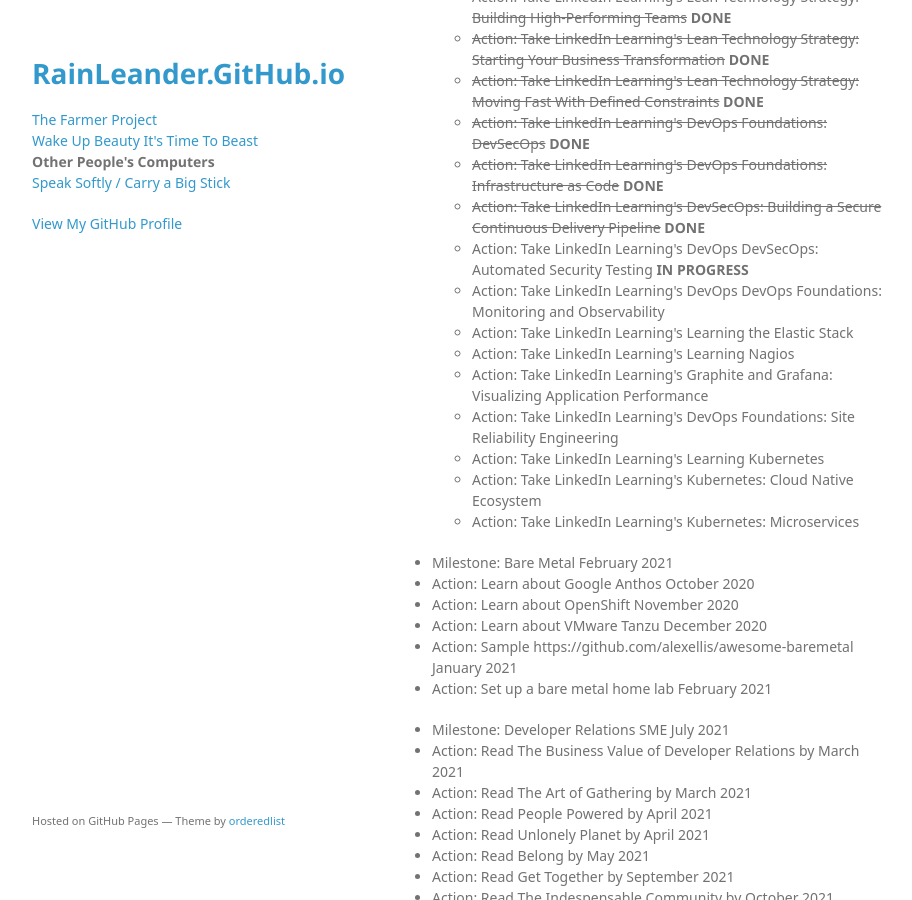
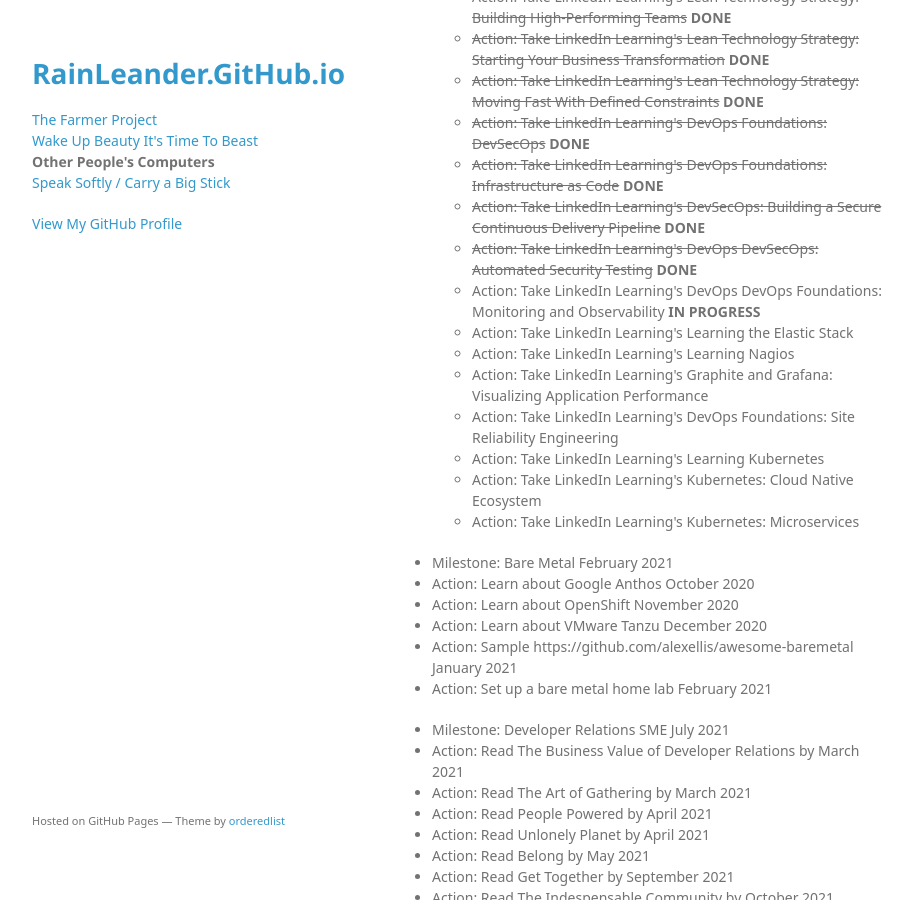
Before and after one commit to rainleander/rainleander.github.io, a Jekyll site: the page other-peoples-computers.html, which Jekyll copies as it is, in a window 1280 px wide and 900 px high, scrolled down 1116 px. Shown: the whole window, without its empty margins (178-1090 px from the left). Built offline with Jekyll 4.4.1, drawn with Linux system fonts in a browser that asks for light colours; some web fonts are replaced.

Commit message:
Update other-peoples-computers.html
Signed-off-by: K Rain Leander <rainleander@users.noreply.github.com>

```diff
--- a/other-peoples-computers.html
+++ b/other-peoples-computers.html
@@ -63,8 +63,8 @@
         <li><del>Action: Take LinkedIn Learning's DevOps Foundations: DevSecOps</del> <b>DONE</b></li>
         <li><del>Action: Take LinkedIn Learning's DevOps Foundations: Infrastructure as Code</del> <b>DONE</b></li>
         <li><del>Action: Take LinkedIn Learning's DevSecOps: Building a Secure Continuous Delivery Pipeline</del> <b>DONE</b></li>
-        <li>Action: Take LinkedIn Learning's DevOps DevSecOps: Automated Security Testing <b>IN PROGRESS</b></li>
-        <li>Action: Take LinkedIn Learning's DevOps DevOps Foundations: Monitoring and Observability</li>
+        <li><del>Action: Take LinkedIn Learning's DevOps DevSecOps: Automated Security Testing</del> <b>DONE</b></li>
+        <li>Action: Take LinkedIn Learning's DevOps DevOps Foundations: Monitoring and Observability <b>IN PROGRESS</b></li>
         <li>Action: Take LinkedIn Learning's Learning the Elastic Stack</li>
         <li>Action: Take LinkedIn Learning's Learning Nagios</li>
         <li>Action: Take LinkedIn Learning's Graphite and Grafana: Visualizing Application Performance</li>
```
